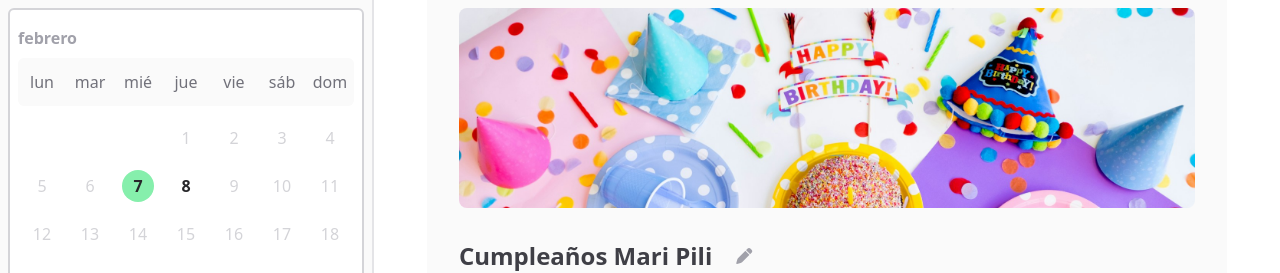
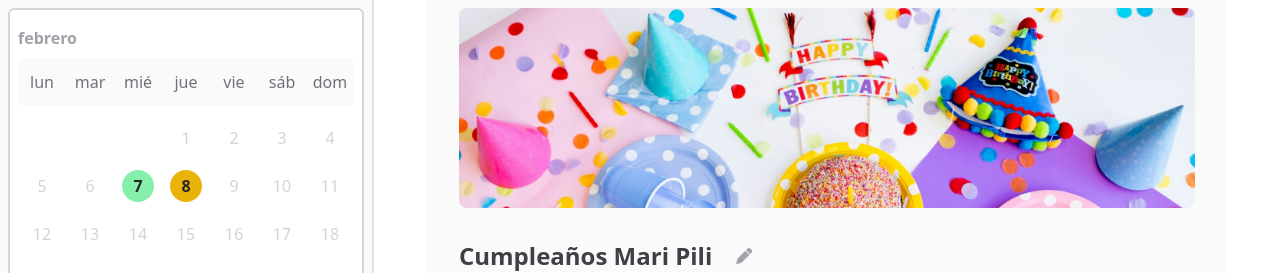
Before and after one commit to MMadlos/cronos-app, a React (Vite) app: page / in a window 1280 px wide. Shown: the top 273 px of the page. Built offline with nearby package versions, Linux system fonts and the light colour scheme.

Commit message:
Fix style when dataType is part

```diff
--- a/src/components/SummaryCalendar/SumCalCell.jsx
+++ b/src/components/SummaryCalendar/SumCalCell.jsx
@@ -1,10 +1,12 @@
 export default function SumCalCell({ content, dataType }) {
+	// dataType = weekday | full | part | none | ns
+
 	return (
 		<div
 			className="group flex size-10 items-center justify-center"
 			data-type={dataType}
 		>
-			<div className="flex size-8 items-center justify-center rounded-full group-data-[type=full]:bg-green-300 group-data-[type=none]:bg-zinc-200 group-data-[type=partial]:bg-yellow-500">
+			<div className="flex size-8 items-center justify-center rounded-full group-data-[type=full]:bg-green-300 group-data-[type=none]:bg-zinc-200 group-data-[type=part]:bg-yellow-500">
 				<span className="font-semibold text-zinc-800 group-data-[type=ns]:font-normal group-data-[type=weekday]:font-normal group-data-[type=ns]:text-zinc-300 group-data-[type=weekday]:text-zinc-500">
 					{content}
 				</span>
```
